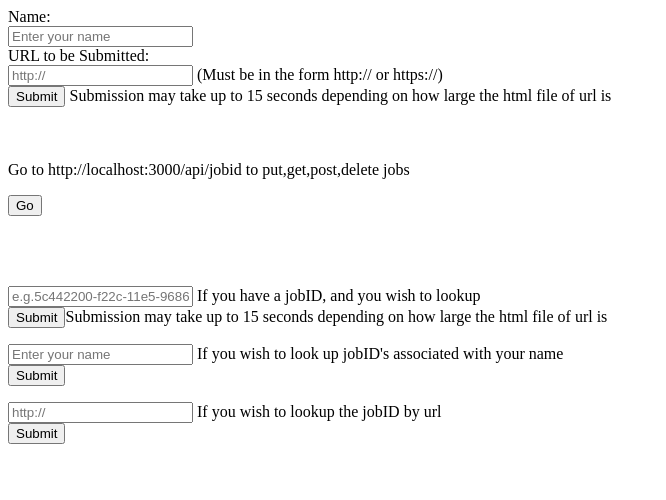
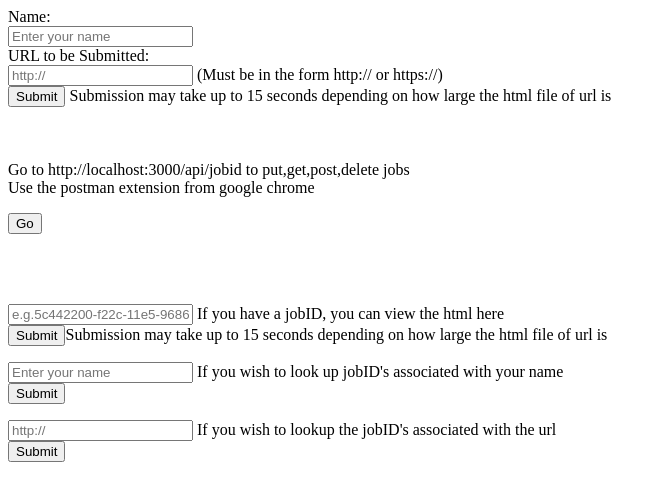
Before and after one commit to mah049/restapi, a website: page views/index.html in a window 1280 px wide. Shown: the whole page, without its empty margins (0-666 px from the left). Drawn offline with Linux system fonts and the light colour scheme.

Commit message:
Third Draft

```diff
--- a/views/index.html
+++ b/views/index.html
@@ -5,13 +5,14 @@
 			<input type="text" name="name" required placeholder="Enter your name"> <br>
 			URL to be Submitted:<br>
 			<input type="url" name="url" required placeholder="http://" pattern = "^(?:(?:https?|ftp)://)(?:\S+(?::\S*)?@)?(?:(?!10(?:\.\d{1,3}){3})(?!127(?:\.\d{1,3}){3})(?!169\.254(?:\.\d{1,3}){2})(?!192\.168(?:\.\d{1,3}){2})(?!172\.(?:1[6-9]|2\d|3[0-1])(?:\.\d{1,3}){2})(?:[1-9]\d?|1\d\d|2[01]\d|22[0-3])(?:\.(?:1?\d{1,2}|2[0-4]\d|25[0-5])){2}(?:\.(?:[1-9]\d?|1\d\d|2[0-4]\d|25[0-4]))|(?:(?:[a-z\x{00a1}-\x{ffff}0-9]+-?)*[a-z\x{00a1}-\x{ffff}0-9]+)(?:\.(?:[a-z\x{00a1}-\x{ffff}0-9]+-?)*[a-z\x{00a1}-\x{ffff}0-9]+)*(?:\.(?:[a-z\x{00a1}-\x{ffff}]{2,})))(?::\d{2,5})?(?:/[^\s]*)?$_iuS"> (Must be in the form http:// or https://) <br>
-			<input type="submit" value="Submit"> Submission may take up to 15 seconds depending on how large the html file of url is <br> <br> <br> <br>Go to http://localhost:3000/api/jobid to put,get,post,delete jobs
+			<input type="submit" value="Submit"> Submission may take up to 15 seconds depending on how large the html file of url is <br> <br> <br> <br>Go to http://localhost:3000/api/jobid to put,get,post,delete jobs<br>
+			Use the postman extension from google chrome
 		</form>
 		<form action="http://127.0.0.1:3000/api/jobid">
     			<input type="submit" value="Go">
 		</form><br><br><br>
 		<form action="http://127.0.0.1:3000/api/joblookup" method="POST">
-			<input type="text" name = "jobID" required placeholder="e.g.5c442200-f22c-11e5-9686-6b1f9aee9bff"> If you have a jobID, and you wish to lookup <br>
+			<input type="text" name = "jobID" required placeholder="e.g.5c442200-f22c-11e5-9686-6b1f9aee9bff"> If you have a jobID, you can view the html here <br>
 			<input type="submit" value="Submit">Submission may take up to 15 seconds depending on how large the html file of url is<br>
 		</form>
 		<form action="http://127.0.0.1:3000/api/namelookup" method="POST">
@@ -19,7 +20,7 @@
 			<input type="submit" value="Submit"><br>
 		</form>
 		<form action="http://127.0.0.1:3000/api/urllookup" method="POST">
-			<input type="text" name = "url" required placeholder="http://" pattern = "^(?:(?:https?|ftp)://)(?:\S+(?::\S*)?@)?(?:(?!10(?:\.\d{1,3}){3})(?!127(?:\.\d{1,3}){3})(?!169\.254(?:\.\d{1,3}){2})(?!192\.168(?:\.\d{1,3}){2})(?!172\.(?:1[6-9]|2\d|3[0-1])(?:\.\d{1,3}){2})(?:[1-9]\d?|1\d\d|2[01]\d|22[0-3])(?:\.(?:1?\d{1,2}|2[0-4]\d|25[0-5])){2}(?:\.(?:[1-9]\d?|1\d\d|2[0-4]\d|25[0-4]))|(?:(?:[a-z\x{00a1}-\x{ffff}0-9]+-?)*[a-z\x{00a1}-\x{ffff}0-9]+)(?:\.(?:[a-z\x{00a1}-\x{ffff}0-9]+-?)*[a-z\x{00a1}-\x{ffff}0-9]+)*(?:\.(?:[a-z\x{00a1}-\x{ffff}]{2,})))(?::\d{2,5})?(?:/[^\s]*)?$_iuS"> If you wish to lookup the jobID by url <br>
+			<input type="text" name = "url" required placeholder="http://" pattern = "^(?:(?:https?|ftp)://)(?:\S+(?::\S*)?@)?(?:(?!10(?:\.\d{1,3}){3})(?!127(?:\.\d{1,3}){3})(?!169\.254(?:\.\d{1,3}){2})(?!192\.168(?:\.\d{1,3}){2})(?!172\.(?:1[6-9]|2\d|3[0-1])(?:\.\d{1,3}){2})(?:[1-9]\d?|1\d\d|2[01]\d|22[0-3])(?:\.(?:1?\d{1,2}|2[0-4]\d|25[0-5])){2}(?:\.(?:[1-9]\d?|1\d\d|2[0-4]\d|25[0-4]))|(?:(?:[a-z\x{00a1}-\x{ffff}0-9]+-?)*[a-z\x{00a1}-\x{ffff}0-9]+)(?:\.(?:[a-z\x{00a1}-\x{ffff}0-9]+-?)*[a-z\x{00a1}-\x{ffff}0-9]+)*(?:\.(?:[a-z\x{00a1}-\x{ffff}]{2,})))(?::\d{2,5})?(?:/[^\s]*)?$_iuS"> If you wish to lookup the jobID's associated with the url <br>
 			<input type="submit" value="Submit"><br>
 		</form>
 	</body>
```
